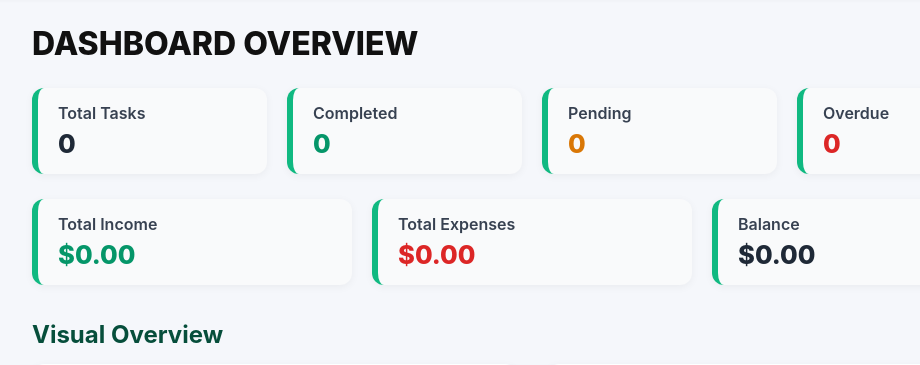
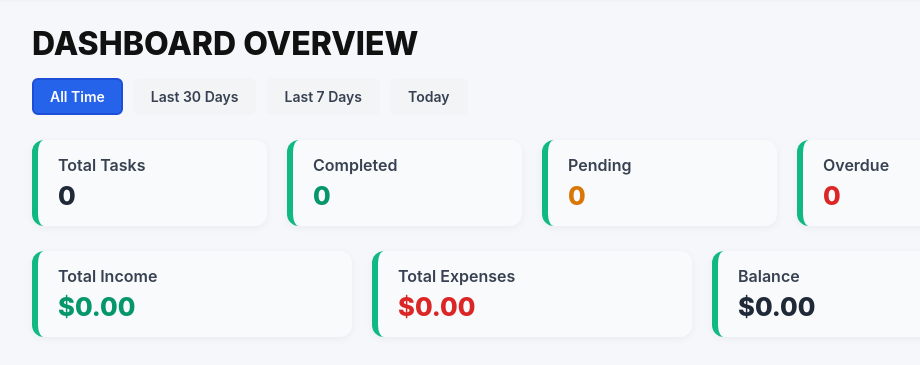
Before and after one commit to nishant23btcse0153-hash/TaskandBudget-Manager, a Flask app: page /dashboard in a window 1280 px wide. Shown: the part 59-424 px from the top of the page, without its empty margins (108-1028 px from the left). Run offline with Flask 3, Linux system fonts and the light colour scheme; the visitor is signed in with stand-in values (Sample User, id 1); data that the repository does not hold is empty.

Commit message:
semifinal commit

```diff
--- a/app.py
+++ b/app.py
@@ -179,14 +179,29 @@ def logout():
 @app.route("/dashboard")
 @login_required
 def dashboard():
+    # ---- DATE RANGE FILTER ----
+    date_range = request.args.get('date_range', 'all')
+    now = now_ist_naive()
+
+    # Compute start date based on range
+    if date_range == 'week':
+        start_date = now - timedelta(days=7)
+    elif date_range == 'month':
+        start_date = now - timedelta(days=30)
+    elif date_range == 'today':
+        start_date = now.replace(hour=0, minute=0, second=0, microsecond=0)
+    else:  # 'all'
+        start_date = None
+
     # ---- TASK STATS ----
     tq = Task.query.filter_by(user_id=current_user.id)
+    if start_date:
+        tq = tq.filter(Task.deadline >= start_date)
 
     total_tasks = tq.count()
     completed = tq.filter(Task.status == "done").count()
     pending = tq.filter(Task.status == "pending").count()
 
-    now = now_ist_naive()
     overdue = tq.filter(Task.deadline < now, Task.status != "done").count()
 
     next24 = now + timedelta(hours=24)
@@ -202,7 +217,10 @@ def dashboard():
     }
 
     # ---- BUDGET STATS ----
-    bq = Budget.query.filter_by(user_id=current_user.id).all()
+    bq = Budget.query.filter_by(user_id=current_user.id)
+    if start_date:
+        bq = bq.filter(Budget.date >= start_date)
+    bq = bq.all()
 
     user_cur = current_user.currency or "USD"
     rates = get_conversion_rates("USD")
@@ -235,6 +253,7 @@ def dashboard():
         currency=user_cur,
         task_chart_data=task_chart_data,
         finance_chart_data=finance_chart_data,
+        date_range=date_range,
     )
 
 
@@ -732,12 +751,11 @@ def export_budgets():
         ws = wb.active
         ws.title = "Transactions"
 
-        headers = ["ID", "Date", "Category", "Type", "Amount", "Currency"]
+        headers = ["Date", "Category", "Type", "Amount", "Currency"]
         ws.append(headers)
 
         for t in data:
             ws.append([
-                t.id,
                 t.date.strftime("%Y-%m-%d") if t.date else "",
                 t.category,
                 t.type,
@@ -761,10 +779,9 @@ def export_budgets():
     # CSV
     si = StringIO()
     cw = csv.writer(si)
-    cw.writerow(["ID", "Date", "Category", "Type", "Amount", "Currency"])
+    cw.writerow(["Date", "Category", "Type", "Amount", "Currency"])
     for t in data:
         cw.writerow([
-            t.id,
             t.date.strftime("%Y-%m-%d") if t.date else "",
             t.category,
             t.type,
--- a/templates/budget_management.html
+++ b/templates/budget_management.html
@@ -64,7 +64,7 @@
     </div>
 
     <div style="margin-top:8px; font-size:0.95rem; color:#374151">
-        Totals and category charts reflect the entire filtered date range (all pages), not only the current page.
+        Summary is based on filters applied below
     </div>
 
 
@@ -85,6 +85,7 @@
                    value="{{ request.args.get('to_date','') }}">
         </div>
 
+        <div class="form-group" style="display:flex; align-items:flex-end; gap:10px;">
             <button type="submit" class="btn primary large">Apply</button>
 
             <!-- Download dropdown -->
@@ -106,6 +107,7 @@
                             format='xlsx') }}">
                         Export as Excel
                     </a>
+                </div>
             </div>
         </div>
 
--- a/templates/dashboard.html
+++ b/templates/dashboard.html
@@ -3,6 +3,14 @@
 {% block content %}
 
 <h1 class="page-title">DASHBOARD OVERVIEW</h1>
+
+<!-- DATE RANGE FILTER -->
+<div class="filter-buttons">
+    <a href="{{ url_for('dashboard', date_range='all') }}" class="filter-btn {{ 'active' if date_range == 'all' else '' }}">All Time</a>
+    <a href="{{ url_for('dashboard', date_range='month') }}" class="filter-btn {{ 'active' if date_range == 'month' else '' }}">Last 30 Days</a>
+    <a href="{{ url_for('dashboard', date_range='week') }}" class="filter-btn {{ 'active' if date_range == 'week' else '' }}">Last 7 Days</a>
+    <a href="{{ url_for('dashboard', date_range='today') }}" class="filter-btn {{ 'active' if date_range == 'today' else '' }}">Today</a>
+</div>
 
 <!-- SUMMARY SECTION -->
 <div class="summary-section">
@@ -112,8 +120,38 @@
 .page-title {
     font-size: 32px;
     font-weight: 800;
+    margin-bottom: 15px;
+    color: #111;
+}
+
+/* Filter Buttons */
+.filter-buttons {
+    display: flex;
+    gap: 10px;
     margin-bottom: 25px;
-    color: #111;
+    flex-wrap: wrap;
+}
+
+.filter-btn {
+    padding: 8px 16px;
+    border-radius: 6px;
+    text-decoration: none;
+    font-weight: 600;
+    font-size: 14px;
+    background: #f3f4f6;
+    color: #374151;
+    border: 2px solid transparent;
+    transition: all 0.2s;
+}
+
+.filter-btn:hover {
+    background: #e5e7eb;
+}
+
+.filter-btn.active {
+    background: #2563eb;
+    color: white;
+    border-color: #1d4ed8;
 }
 
 /* Summary Boxes */
```
Also changed, not shown: render.yaml (deleted, +0 -7 lines), README.md (deleted), instance/app.db, instance/app_backup_20251201_151524.db (added), 3 other files. Lines whose indentation alone changed are shown as unchanged.
